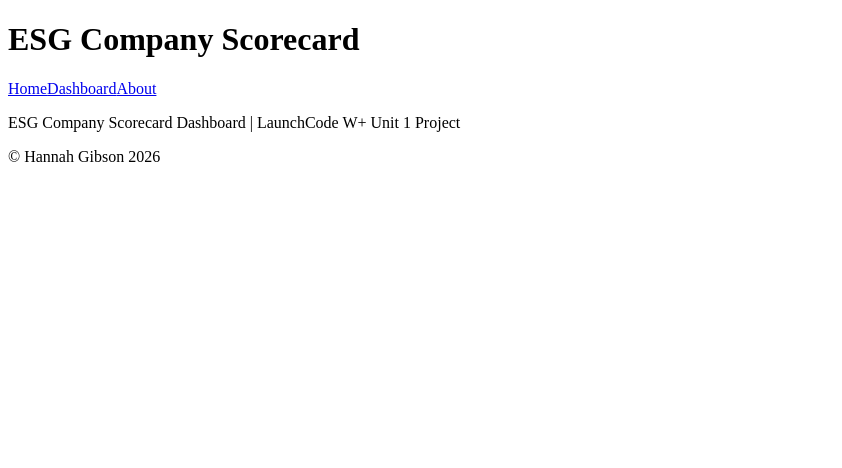
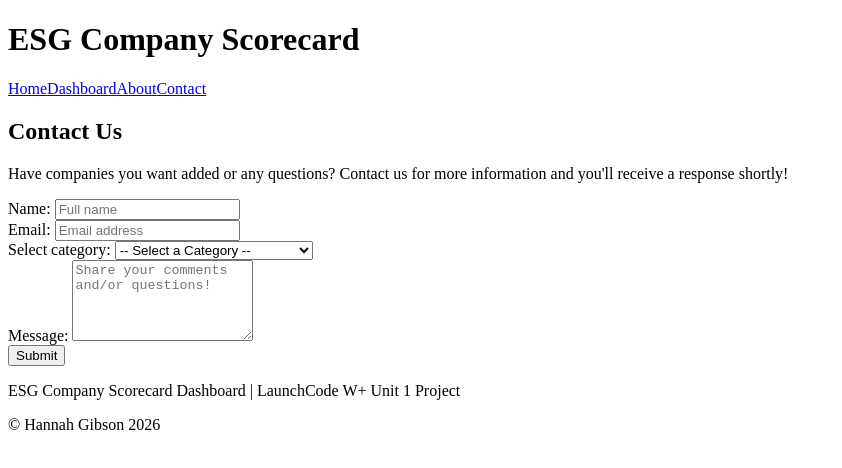
Before and after one commit to gibsonhannah07/esg-company-dashboard, a React (Vite) app: page /contact in a window 1280 px wide. Shown: the top 468 px of the page, without its empty margins (0-842 px from the left). Built offline with nearby package versions, Linux system fonts and the light colour scheme.

Commit message:
added contact page with form formatted with submit handling, has message user gets when form has been sent

```diff
--- a/src/App.jsx
+++ b/src/App.jsx
@@ -4,7 +4,9 @@ import Footer from "./components/Footer";
 import Home from "./pages/Home";
 import Dashboard from "./pages/Dashboard";
 import About from "./pages/About";
+import Contact from "./pages/Contact";
 import './App.css';
+
 
 
 
@@ -18,6 +20,8 @@ export default function App() {
           <Route path="/" element={<Home />} />
           <Route path="/dashboard" element={<Dashboard />} />
           <Route path="/about" element={<About />} />
+          <Route path="/contact" element={<Contact />} />
+
         </Routes>
       </main>
       <Footer />
--- a/src/components/Header.jsx
+++ b/src/components/Header.jsx
@@ -8,6 +8,7 @@ function Header() {
         <Link to="/">Home</Link>
         <Link to="/dashboard">Dashboard</Link>
         <Link to="/about">About</Link>
+        <Link to="/contact">Contact</Link>
       </nav>
     </header>
   );
--- /dev/null
+++ b/src/pages/Contact.jsx
@@ -0,0 +1,76 @@
+import { useState} from 'react'
+
+export default function Contact() {
+    const [submitted, setSubmitted] = useState(false);
+    const [formData, setFormData] = useState({
+        name: "",
+        email: "",
+        category: "",
+        message: "",
+  });
+
+    const handleChange = (e) => {
+     const { name, value } = e.target;
+     setFormData((prevData) => ({
+        ...prevData,
+        [name]: value,
+    }));
+  };
+
+  const handleSubmit = (e) => {
+    e.preventDefault();
+    setSubmitted(true);
+    setTimeout(() => setSubmitted(false), 4000);
+    setFormData({ name: "", email: "", category: "", message: "" });
+  };
+
+  return (
+    <div>
+      <h2>Contact Us</h2>
+      <p>Have companies you want added or any questions? Contact us for more information and you'll receive a response shortly!</p>
+      {submitted && <p>Thank you! Your message has been sent.</p>}
+      <form onSubmit={handleSubmit}>
+        <div>
+          <label>Name: </label>
+          <input
+            type="text"
+            name="name"
+            value={formData.name}
+            onChange={handleChange}
+            placeholder="Full name"
+          />
+        </div>
+        <div>
+          <label>Email: </label>
+          <input
+            type="email"
+            name="email"
+            value={formData.email}
+            onChange={handleChange}
+            placeholder="Email address"
+          />
+        </div>
+        <div>
+          <label>Select category: </label>
+          <select name="category" value={formData.category} onChange={handleChange}>
+            <option value="">-- Select a Category --</option>
+            <option value="general">General question or comment</option>
+            <option value="company">Company request</option>
+            <option value="concern">Concern or bug</option>
+          </select>
+        </div>
+        <div>
+          <label>Message: </label>
+          <textarea
+            name="message"
+            value={formData.message}
+            onChange={handleChange}
+            placeholder="Share your comments and/or questions!"
+            rows="5"
+          />
+        </div>
+        <button type="submit">Submit</button>
+      </form>
+    </div>
+  );
+}
```
